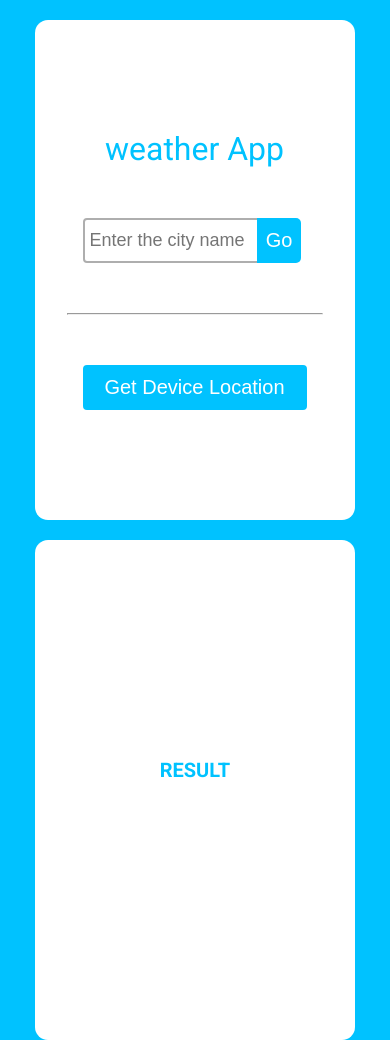
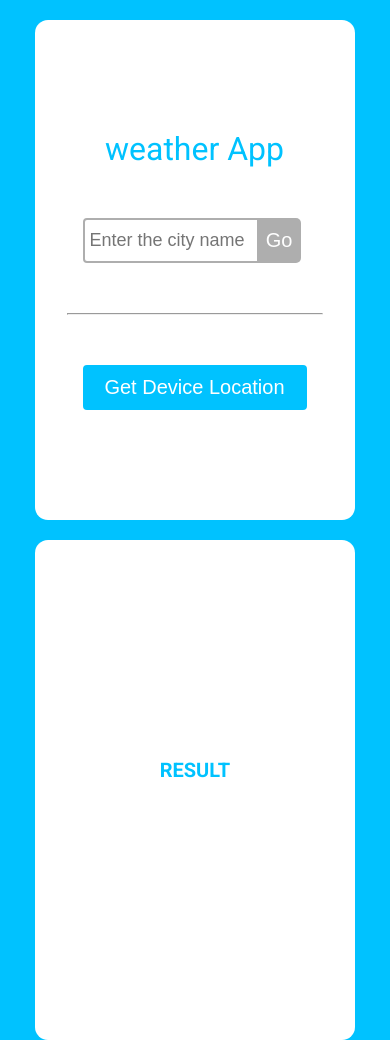
Before and after one commit to banahaker/weatherApp, a plain HTML site: page index.html in a window 390 px wide. Drawn offline with Linux system fonts and the light colour scheme.

Commit message:
Update style.css

```diff
--- a/style.css
+++ b/style.css
@@ -90,11 +90,15 @@ body {
         border: 2px solid var(--bgBlue);
     }
 
+    #getCityName:focus ~ button {
+        background-color: var(--bgBlue);
+    }
+
     .input button {
         display: inline;
         height: 45px;
         width: 20%;
-        background-color: var(--bgBlue);
+        background-color: var(--gray);
         border: none;
         border-top-right-radius: 5px;
         border-bottom-right-radius: 5px;
@@ -102,6 +106,7 @@ body {
         font-size: 20px;
         position: relative;
         left: -5px;
+        transition: .3s ease-in-out;
     }
 }
 
```
